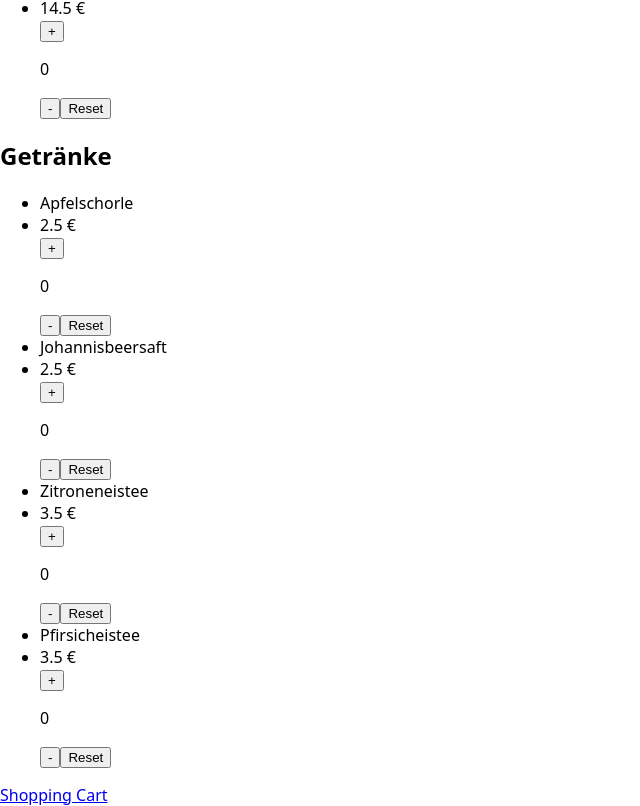
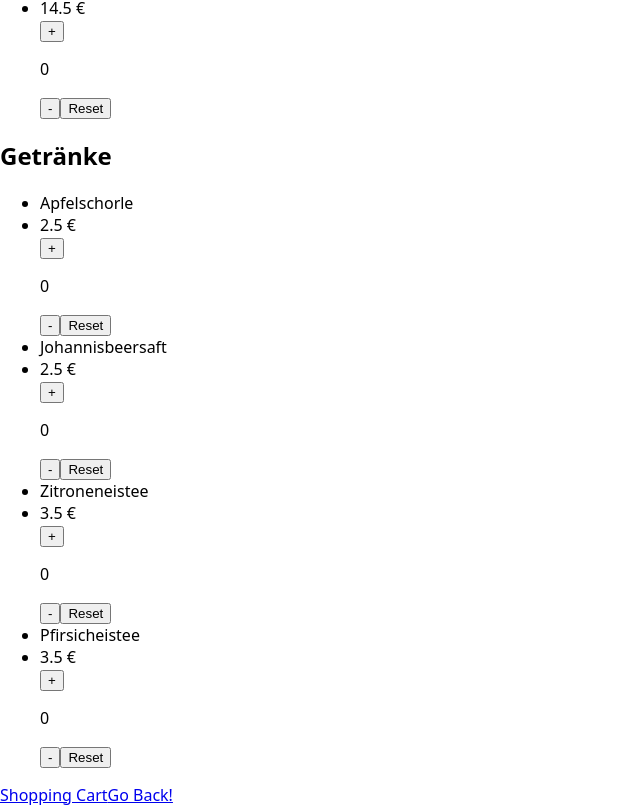
Before and after one commit to henkegithub/instroke-app, a Next.js app: page /order-list in a window 1280 px wide. Shown: the part 596-1402 px from the top of the page, without its empty margins (0-640 px from the left). Built offline with nearby package versions, Linux system fonts and the light colour scheme.

Commit message:
added backbutton

```diff
--- /dev/null
+++ b/components/back-button/index.js
@@ -0,0 +1,9 @@
+import Link from "next/link";
+
+export default function BackButton() {
+  return (
+    <>
+      <Link href="./">Go Back!</Link>
+    </>
+  );
+}
--- a/pages/order-list/index.js
+++ b/pages/order-list/index.js
@@ -1,6 +1,7 @@
 import ShoppingCart from "/components/shopping-cart";
 import Drinks from "/components/order-menu/drink-menu";
 import Maindishes from "/components/order-menu/main-menu";
+import BackButton from "@/components/back-button";
 
 export default function OrderList({ handleAmountChange, items }) {
   return (
@@ -11,6 +12,7 @@ export default function OrderList({ handleAmountChange, items }) {
       <h2>Getränke</h2>
       <Drinks handleAmountChange={handleAmountChange} items={items} />
       <ShoppingCart />
+      <BackButton />
     </>
   );
 }
--- a/pages/order-overview/index.js
+++ b/pages/order-overview/index.js
@@ -1,3 +1,5 @@
+import BackButton from "@/components/back-button";
+
 export default function OrderOverview({ items }) {
   function getTotalPrice(items) {
     return items.reduce((memo, item) => memo + item.price * item.amount, 0);
```
